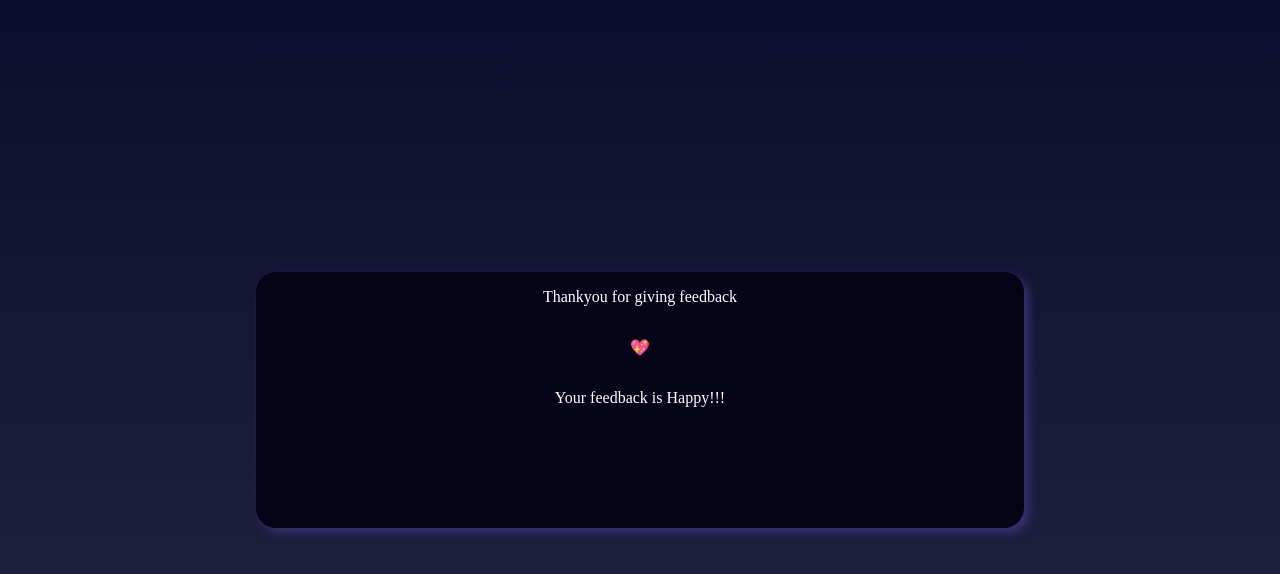
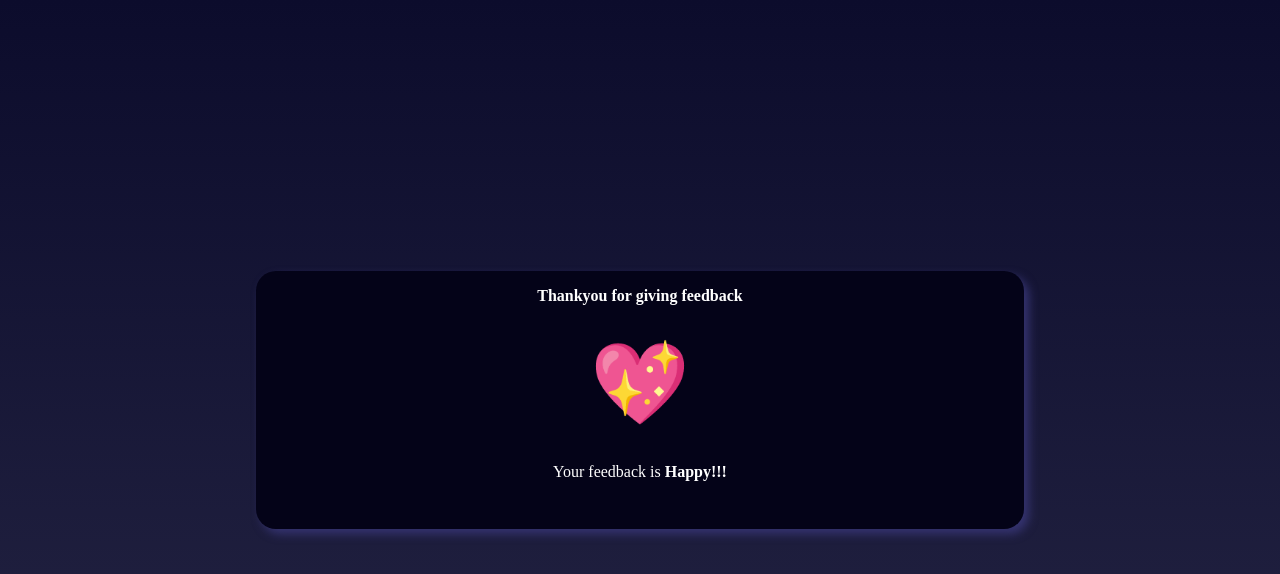
Before and after one commit to OneClickTechy/feedback, a plain HTML site: page index.html in a window 1280 px wide. Both pictures are taken after a click on the button "Submit feedback". Drawn offline with Linux system fonts and the light colour scheme.

Commit message:
finished

```diff
--- a/script.js
+++ b/script.js
@@ -25,9 +25,9 @@ function removeActive() {
 
 ratingSaver.addEventListener("click", () => {
   ratingContainer.innerHTML = `
-    <div>Thankyou for giving feedback</div>
-    <div>💖</div>
-    <div>Your feedback is ${score}</div>
+    <p><strong>Thankyou for giving feedback</strong></p>
+    <div class="greeting-icon">💖</div>
+    <div>Your feedback is <b>${score}<b></div>
     `;
 });
 //remove default active or previous active
--- a/style.css
+++ b/style.css
@@ -71,3 +71,6 @@ body {
     transform: scale(0.90);
     transition-timing-function: linear;
 }
+.greeting-icon{
+  font-size: 500%;
+}
```
